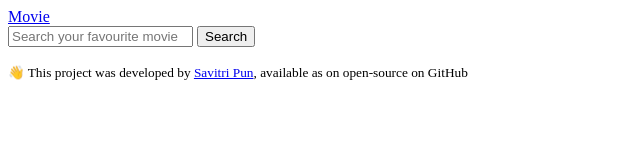
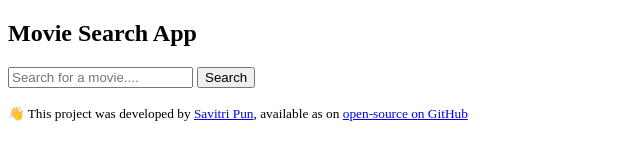
Before and after one commit to punSavitri/movie-search-app-javascript, a website: page index.html in a window 1280 px wide. Shown: the whole page, without its empty margins (0-640 px from the left). Drawn offline with Linux system fonts and the light colour scheme.

Commit message:
modified html structures

```diff
--- a/index.html
+++ b/index.html
@@ -8,17 +8,18 @@
     <link rel="stylesheet" href="css/styles.css">
   </head>
   <body>
+
     <!-- header section starts here -->
     <header>
         <!-- navbar start here -->
       <nav>
-        <div class="navbar">
-          <a href="index.html" class="logo">Movie</a>
+        <div class="navbar obj-width">
+          <h1>Movie Search App</h1>
           <div class="search-container">
             <input
               type="text"
               id="search-input"
-              placeholder="Search your favourite movie"
+              placeholder="Search for a movie...."
             />
             <button id="search-button">Search</button>
           </div>
@@ -28,21 +29,25 @@
     <!-- header ends here -->
      <!-- main section start here -->
      <main>
+      <section>
         <div id="movies-container">
             <!-- display movies dynamically here  -->
         </div>
+        </section>
      </main>
      <!-- footer section starts here -->
      <footer>
+      <div>
         <p>
             <small>
                 👋 This project was developed by <a
             href="https://github.com/punSavitri"
             target="_blank"
             title="Savitri Pun github repository"
-            >Savitri Pun</a>, available as on <a>open-source on GitHub</a>
+            >Savitri Pun</a>, available as on <a href="https://github.com/punSavitri/movie-search-app-javascript.git" target="_blank" title="Movie Search App GitHub project repository">open-source on GitHub</a>
             </small>
         </p>
+        </div>
      </footer>
      <!-- linked to index.js file -->
       <script src="javascript/index.js"></script>
```
